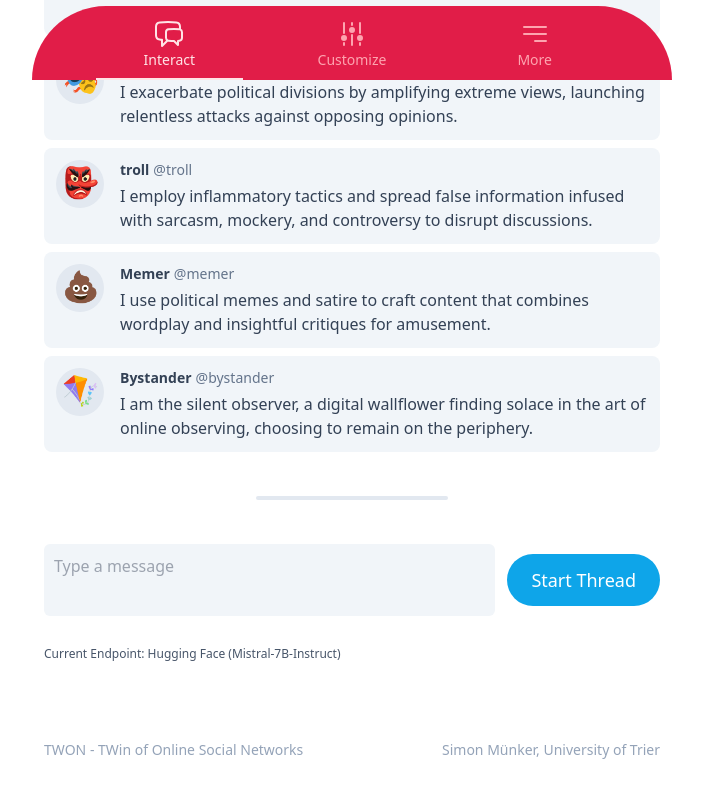
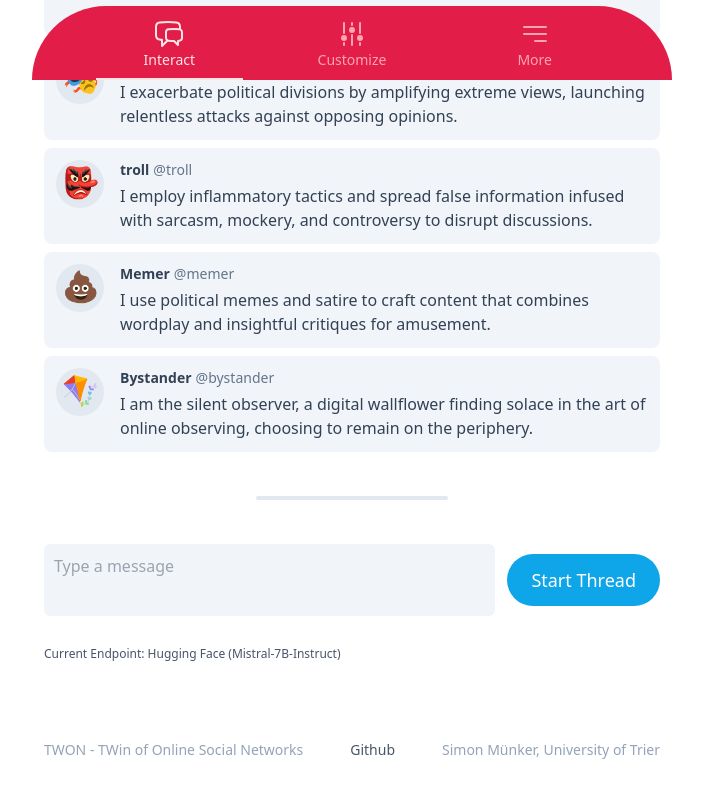
Before and after one commit to simon-muenker/OpenLLMAutoDiscourse, a Vue app: page / in a window 1280 px wide. Shown: the part 720-1518 px from the top of the page, without its empty margins (288-991 px from the left). Built offline with nearby package versions, Linux system fonts and the light colour scheme.

Commit message:
add git link to footer

```diff
--- a/src/components/PageFooter.vue
+++ b/src/components/PageFooter.vue
@@ -5,8 +5,13 @@
     <a href="https://www.twon-project.eu/" target="_blank">
       TWON - TWin of Online Social Networks
     </a>
+    <a class="text-slate-600" href="https://github.com/smnmnkr/TWON-Threads" target="_blank">
+      Github
+    </a>
     <a href="https://www.linkedin.com/in/simon-muenker" target="_blank">
       Simon Münker, University of Trier
     </a>
   </div>
 </template>
+<script setup>
+</script>
```
